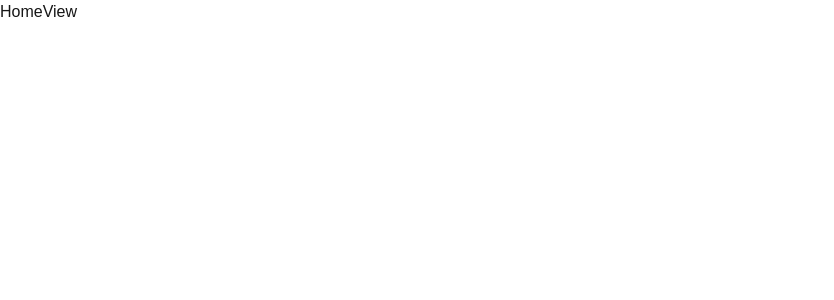
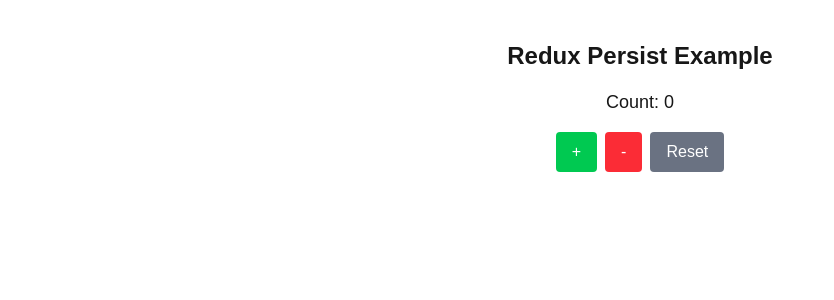
Before and after one commit to Proxmair/Nextjs-15-Boiler-Plate, a Next.js app: page / in a window 1280 px wide. Shown: the top 300 px of the page, without its empty margins (0-834 px from the left). Built offline with nearby package versions, Linux system fonts and the light colour scheme.

Commit message:
feat: add redux integration

```diff
--- a/src/app/layout.tsx
+++ b/src/app/layout.tsx
@@ -1,6 +1,7 @@
 import type { Metadata } from "next";
 import { Geist, Geist_Mono } from "next/font/google";
 import "./globals.css";
+import ReduxProvider from "@/redux/ReduxProvider";
 
 const geistSans = Geist({
   variable: "--font-geist-sans",
@@ -27,7 +28,7 @@
       <body
         className={`${geistSans.variable} ${geistMono.variable} antialiased`}
       >
-        {children}
+        <ReduxProvider>{children}</ReduxProvider>
       </body>
     </html>
   );
--- /dev/null
+++ b/src/components/SampleCounter.tsx
@@ -0,0 +1,31 @@
+'use client';
+
+import { decrement, increment, reset } from '@/redux/slices/counterSlice';
+import { RootState } from '@/redux/store';
+import React from 'react'
+import { useDispatch, useSelector } from 'react-redux';
+
+const SampleCounter = () => {
+  const dispatch = useDispatch();
+  const count = useSelector((state: RootState) => state.counter.value);
+
+  return (
+    <div className="flex flex-col items-center gap-4 mt-10">
+      <h1 className="text-2xl font-bold">Redux Persist Example</h1>
+      <p className="text-lg">Count: {count}</p>
+      <div className="flex gap-2">
+        <button onClick={() => dispatch(increment())} className="px-4 py-2 bg-green-500 text-white rounded">
+          +
+        </button>
+        <button onClick={() => dispatch(decrement())} className="px-4 py-2 bg-red-500 text-white rounded">
+          -
+        </button>
+        <button onClick={() => dispatch(reset())} className="px-4 py-2 bg-gray-500 text-white rounded">
+          Reset
+        </button>
+      </div>
+    </div>
+  );
+}
+
+export default SampleCounter
--- /dev/null
+++ b/src/redux/ReduxProvider.tsx
@@ -0,0 +1,16 @@
+"use client";
+
+import { Provider } from "react-redux";
+import { PersistGate } from "redux-persist/integration/react";
+import { store, persistor } from "./store";
+import { ReactNode } from "react";
+
+export default function ReduxProvider({ children }: { children: ReactNode }) {
+  return (
+    <Provider store={store}>
+      <PersistGate loading={null} persistor={persistor}>
+        {children}
+      </PersistGate>
+    </Provider>
+  );
+}
--- /dev/null
+++ b/src/redux/slices/counterSlice.ts
@@ -0,0 +1,20 @@
+import { createSlice } from "@reduxjs/toolkit";
+
+const counterSlice = createSlice({
+  name: "counter",
+  initialState: { value: 0 },
+  reducers: {
+    increment: (state) => {
+      state.value += 1;
+    },
+    decrement: (state) => {
+      state.value -= 1;
+    },
+    reset: (state) => {
+      state.value = 0;
+    },
+  },
+});
+
+export const { increment, decrement, reset } = counterSlice.actions;
+export default counterSlice.reducer;
--- /dev/null
+++ b/src/redux/store.ts
@@ -0,0 +1,27 @@
+import { configureStore, combineReducers } from "@reduxjs/toolkit";
+import { persistReducer, persistStore } from "redux-persist";
+import storage from "redux-persist/lib/storage"; // defaults to localStorage
+import counterReducer from "./slices/counterSlice";
+
+const rootReducer = combineReducers({
+  counter: counterReducer,
+});
+
+const persistConfig = {
+  key: "root",
+  storage,
+};
+
+const persistedReducer = persistReducer(persistConfig, rootReducer);
+
+export const store = configureStore({
+  reducer: persistedReducer,
+  middleware: (getDefaultMiddleware) =>
+    getDefaultMiddleware({
+      serializableCheck: false,
+    }),
+});
+
+export const persistor = persistStore(store);
+export type RootState = ReturnType<typeof store.getState>;
+export type AppDispatch = typeof store.dispatch;
--- a/src/views/home/HomeView.tsx
+++ b/src/views/home/HomeView.tsx
@@ -1,8 +1,9 @@
+import SampleCounter from '@/components/SampleCounter'
 import React from 'react'
 
 const HomeView = () => {
   return (
-    <div>HomeView</div>
+    <div><SampleCounter/></div>
   )
 }
 
```
Also changed, not shown: package.json (+8 -5 lines), 1 other file (tests, documents, lock files or other folders).
